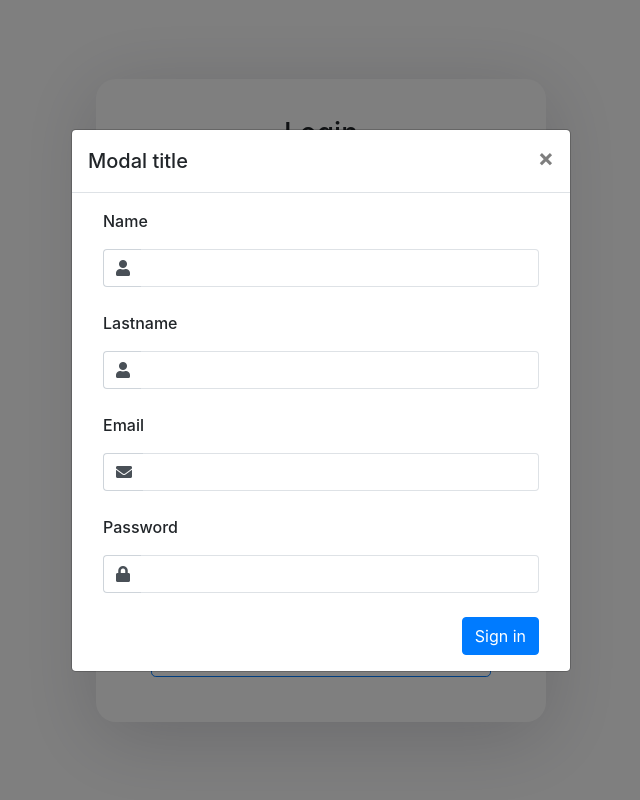
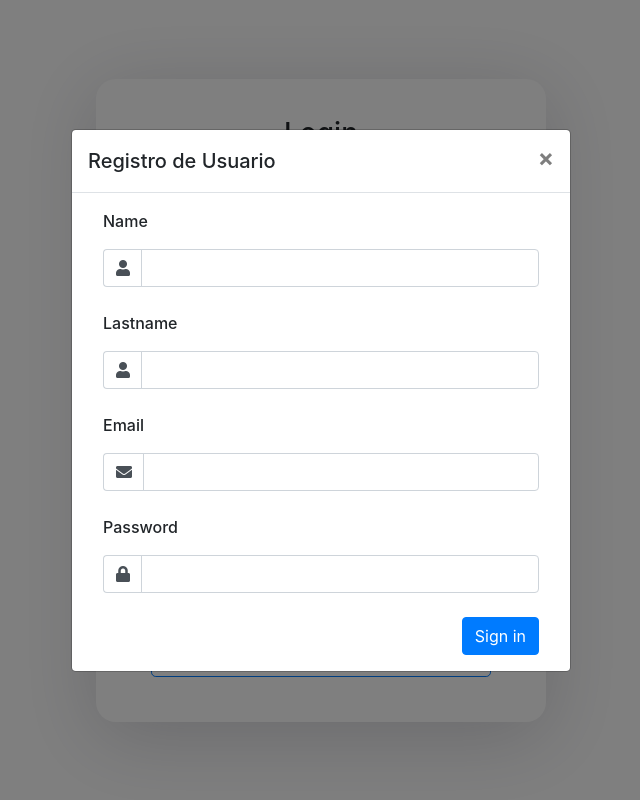
Before and after one commit to osirc/cafe, a PHP site: page /cafe/ in a window 1280 px wide, after a click on "Sign up". Shown: the whole page, without its empty margins (319-959 px from the left). Run offline with PHP 8.4, Linux system fonts and the light colour scheme; some libraries are stand-ins or nearby versions.

Commit message:
Register user

```diff
--- a/header.php
+++ b/header.php
@@ -13,6 +13,7 @@
 <script src="https://cdn.jsdelivr.net/npm/popper.js@1.16.1/dist/umd/popper.min.js" integrity="sha384-9/reFTGAW83EW2RDu2S0VKaIzap3H66lZH81PoYlFhbGU+6BZp6G7niu735Sk7lN" crossorigin="anonymous"></script>
 <script src="https://cdn.jsdelivr.net/npm/bootstrap@4.6.0/dist/js/bootstrap.min.js" integrity="sha384-+YQ4JLhjyBLPDQt//I+STsc9iw4uQqACwlvpslubQzn4u2UU2UFM80nGisd026JF" crossorigin="anonymous"></script>
 <script src="js/resetPassword.js"></script>
+<script src="js/registerUser.js"></script>
 
 <script>
     $(function(){
--- a/registerUser.php
+++ b/registerUser.php
@@ -3,7 +3,7 @@
     <div class="modal-dialog modal-dialog-centered" role="document">
         <div class="modal-content">
             <div class="modal-header">
-                <h5 class="modal-title" id="exampleModalLongTitle">Modal title</h5>
+                <h5 class="modal-title" id="exampleModalLongTitle">Registro de Usuario</h5>
                 <button type="button" class="close" data-dismiss="modal" aria-label="Close">
                     <span aria-hidden="true">&times;</span>
                 </button>
@@ -19,19 +19,19 @@
                                         <i class="fa fa-user" aria-hidden="true"></i>
                                     </div>
                                 </span>
-                                <input class="form-control py-2 border-left-0 border" type="text" id="nameInput">
+                                <input class="form-control" type="text" id="nameInput">
                             </div>
                         </div>
 
                         <div class="form-group">
                             <label for="nameInput">Lastname</label>
-                            <div class="input-group pb-md-2 pt-md-2">
+                            <div class="input-group pb-md-2 pt-md-2 is-invalid">
                                 <span class="input-group-prepend">
                                     <div class="input-group-text bg-transparent border-right-0">
                                         <i class="fa fa-user" aria-hidden="true"></i>
                                     </div>
                                 </span>
-                                <input class="form-control py-2 border-left-0 border" type="text" id="lastnameInput">
+                                <input class="form-control" type="text" id="lastnameInput">
                             </div>
                         </div>
 
@@ -44,7 +44,7 @@
                                         <i class="fa fa-envelope" aria-hidden="true"></i>
                                     </div>
                                 </span>
-                                <input class="form-control py-2 border-left-0 border" type="search" id="emailInput">
+                                <input class="form-control" type="text" id="emailInput" onfocusout="">
                             </div>
                         </div>
 
@@ -57,11 +57,11 @@
                                         <i class="fa fa-lock" aria-hidden="true"></i>
                                     </div>
                                 </span>
-                                <input class="form-control py-2 border-left-0 border" type="password" id="passwordInput">
+                                <input class="form-control" type="password" id="passwordInput">
                             </div>
                         </div>
 
-                        <button type="submit" class="btn btn-primary float-right">Sign in</button>
+                        <button id="signInButton" type="text" class="btn btn-primary float-right">Sign in</button>
 
                     </form>
                 </div>
```
